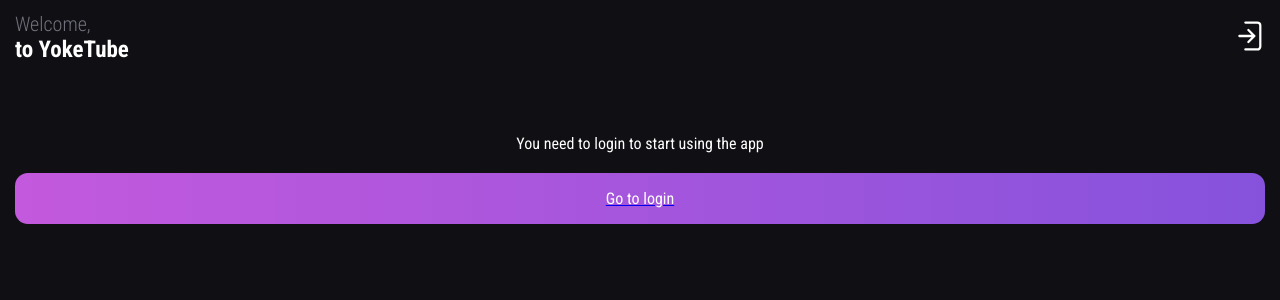
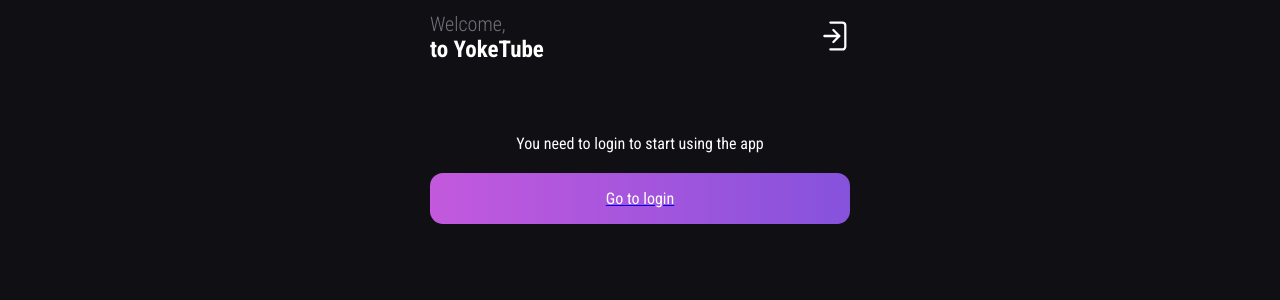
Before and after one commit to mocca-dev/yoketube, a Next.js app: page / in a window 1280 px wide. Shown: the top 300 px of the page. Built offline with nearby package versions, Linux system fonts and the light colour scheme; no server answers.

Commit message:
Body maxwidth limitation

```diff
--- a/app/page.module.css
+++ b/app/page.module.css
@@ -1,9 +1,12 @@
 .body {
+  position: relative;
   background-color: var(--bg-dark);
   padding: 0px var(--side-padding);
   padding-top: 74px;
   padding-bottom: 15px;
   height: 100%;
+  max-width: 450px;
+  margin: 0 auto;
 }
 
 .main {
--- a/components/Header/header.module.css
+++ b/components/Header/header.module.css
@@ -4,10 +4,10 @@
   align-items: center;
   top: 0;
   left: 0;
-  width: 100vw;
   padding: 10px var(--side-padding);
   justify-content: space-between;
   height: 74px;
+  width: 100%;
 }
 
 .profilePic {
```
Also changed, not shown: 1 other file (tests, documents, lock files or other folders).
